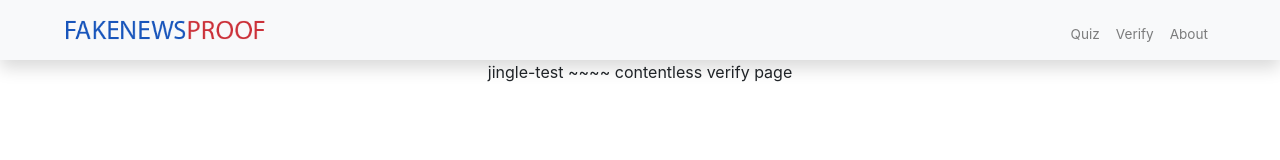
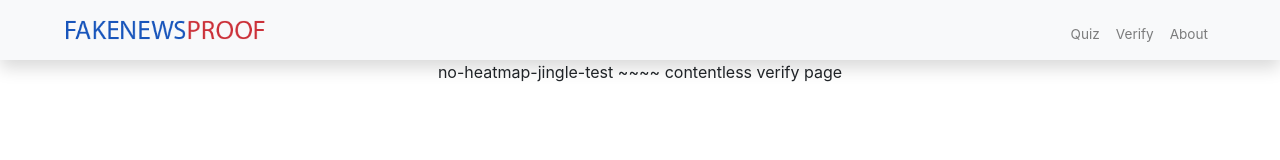
Before and after one commit to ashgarr/fn-react, a React (Create React App) app: page /verify in a window 1280 px wide. Shown: the top 160 px of the page. Built offline with nearby package versions, Linux system fonts and the light colour scheme.

Commit message:
change user name

```diff
--- a/src/views/Verify.js
+++ b/src/views/Verify.js
@@ -5,7 +5,7 @@ class Verify extends Component {
     render() {
         return(
             <div>
-                <p>jingle-test ~~~~ contentless verify page</p>
+                <p>no-heatmap-jingle-test ~~~~ contentless verify page</p>
             </div>
         )
     }
```
